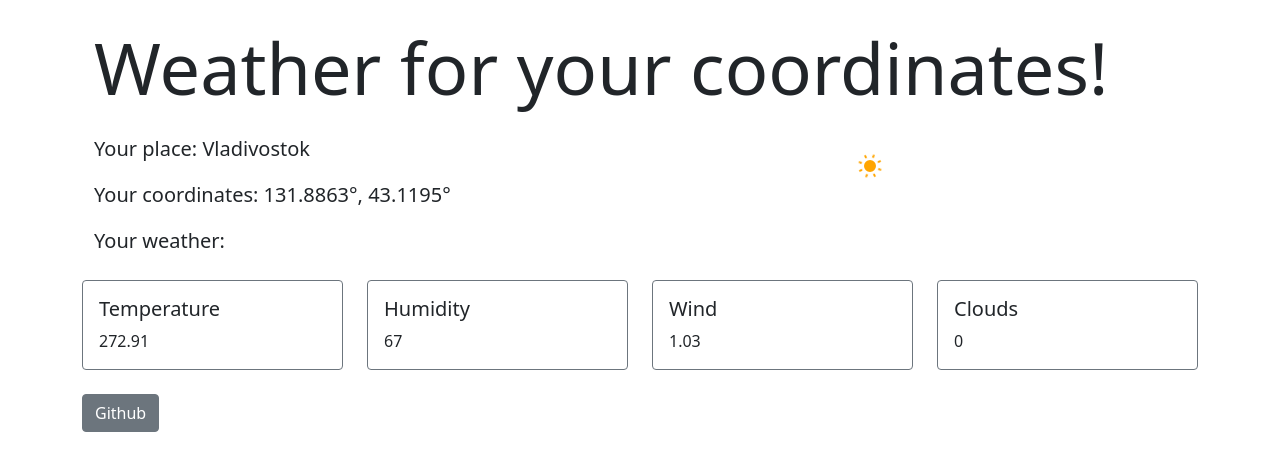
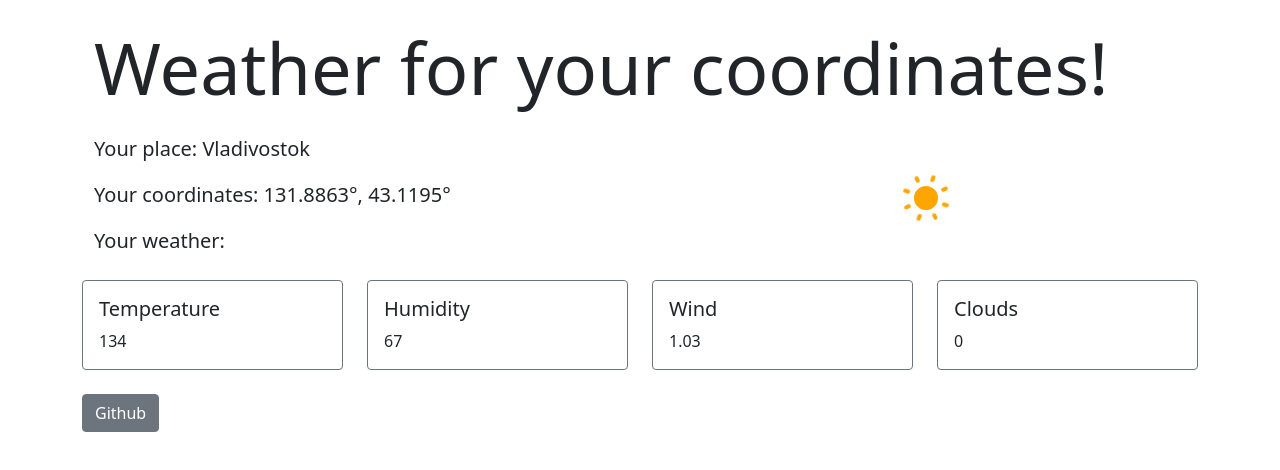
Before and after one commit to thatkit/weather-app-1-prod, a React (Create React App) app: page / in a window 1280 px wide. Shown: the top 470 px of the page. Built offline with nearby package versions, Linux system fonts and the light colour scheme.

Commit message:
svg styling & temperature convertion

```diff
--- a/src/components/App/App.js
+++ b/src/components/App/App.js
@@ -32,6 +32,9 @@ export const App = (props) => {
         },
         clouds: {
             all: 0
+        },
+        sys: {
+            country: ''
         },
         name: ''
     });
--- a/src/components/Header/Icon/Icon.js
+++ b/src/components/Header/Icon/Icon.js
@@ -1,5 +1,8 @@
 import React from 'react';
-import weatherIcon from './svg/weather.svg'
+import weatherIcon from './svg/weather.svg';
+
+import 'bootstrap/dist/css/bootstrap.min.css';
+import { Container } from 'reactstrap';
 
 export class Icon extends React.Component {
     constructor(props) {
@@ -36,13 +39,20 @@ export class Icon extends React.Component {
         // First, get the svg text and insert it into the DOM
         const res = await fetch(weatherIcon);
         const text = await res.text();
-        document.getElementById('icon').insertAdjacentHTML("afterbegin", text);
+        document
+            .getElementById('icon')
+            .insertAdjacentHTML("afterbegin", text);
 
         // Second, assign the chosen element to a variable
         const svgEl = document.querySelector(`svg#svg-icon > g#${elId}`);
 
         // Third, hide all other elements and reveal the chosen one
-        document.querySelectorAll('svg#svg-icon > g').forEach(el => el.style.display = 'none');
+        document
+            .querySelectorAll('svg#svg-icon > g')
+            .forEach(el => {
+                el.style.display = 'none';
+                el.style.transform = 'scale(2)';
+            });
         svgEl.style.display = 'block';
 
         return null;
@@ -50,9 +60,7 @@ export class Icon extends React.Component {
 
     render() {
         return (
-            <div
-                id="icon"
-            ></div>
+            <Container id="icon"></Container>
         )
     }
 }
--- a/src/components/Tiles/Tiles.js
+++ b/src/components/Tiles/Tiles.js
@@ -4,13 +4,20 @@ import { Row, Col } from 'reactstrap';
 import { Tile } from './Tile/Tile';
 
 export const Tiles = (props) => {
+
+    const fahrenheitCountries = ['US', 'BS', 'KY', 'LR', 'PW', 'FM', 'MH'];
+
     return (
         <>
             <Row>
                 <Col xs="12" sm="6" md="3">
                     <Tile
                         heading="Temperature"
-                        value={props.weather.main.temp}
+                        value={
+                            fahrenheitCountries.includes(props.weather.sys.country) ?
+                            Math.round(props.weather.main.temp) :
+                            Math.round((props.weather.main.temp - 32) * 5 / 9)
+                        }
                     />
                 </Col>
                 <Col xs="12" sm="6" md="3">
```
Also changed, not shown: src/components/Header/Icon/svg/weather.svg.
